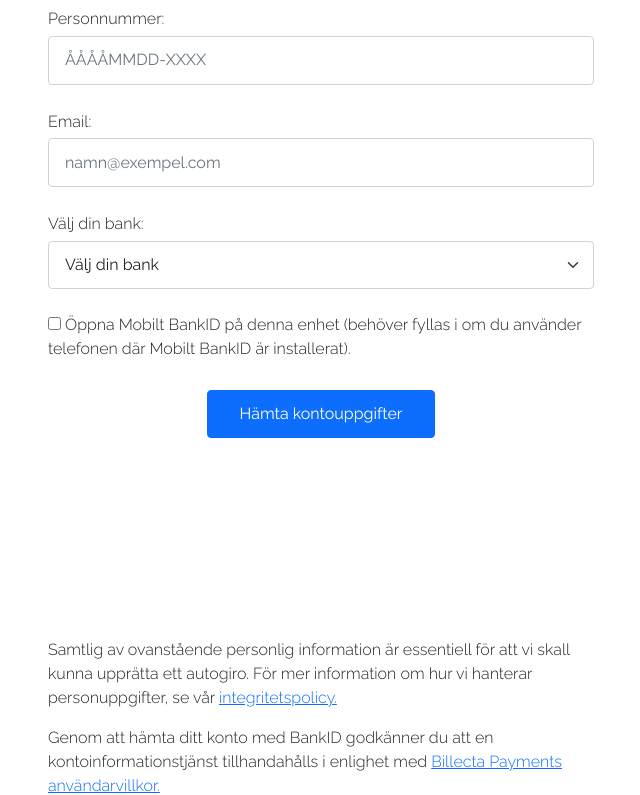
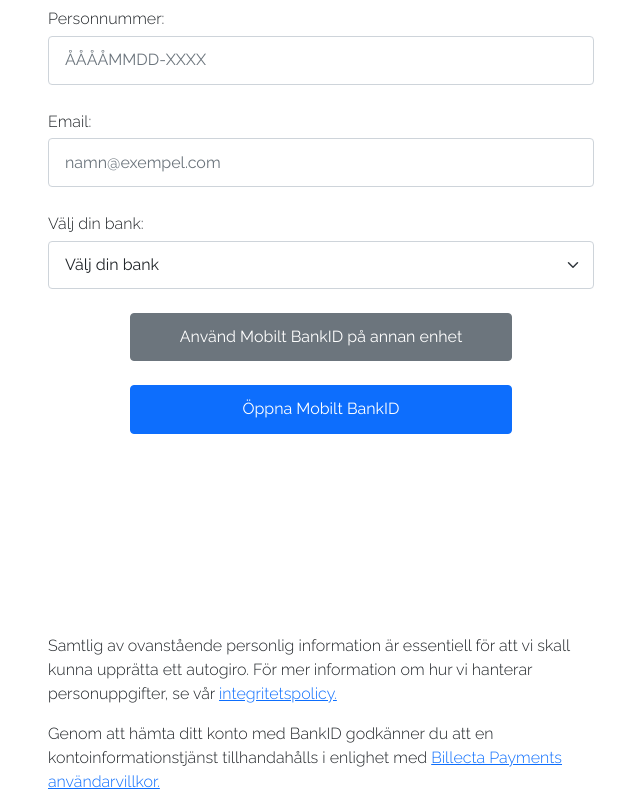
Before and after one commit to kevalane/wings-frontend, an Angular app: page / in a window 1280 px wide. Shown: the part 830-1625 px from the top of the page, without its empty margins (319-959 px from the left). Built offline with nearby package versions, Linux system fonts and the light colour scheme.

Commit message:
added functionality for forcing qr

```diff
--- a/src/app/donate/donate.component.css
+++ b/src/app/donate/donate.component.css
@@ -63,7 +63,7 @@ label {
 }
 
 .submitButton {
-    /* width: 100%; */
+    width: 70%;
     /* max-width: 400px; */
     padding: .7rem 2rem;
     display: block;
--- a/src/app/donate/donate.component.html
+++ b/src/app/donate/donate.component.html
@@ -13,7 +13,7 @@
                 <p>WINGS jobbar med att stärka den mentala hälsan hos ungdomar. Vår vision är att bli rikstäckande inom ämnet.
                 Tillsammans med dig tar vi ett steg närmare den visionen. Tillsammans med dig gör vi skillnad.
                 </p>
-                <form id="donateForm" [formGroup]="donateForm" (ngSubmit)="submit()">
+                <form id="donateForm" [formGroup]="donateForm">
                     <br>
                     <h4>1. Välj månadsbelopp</h4>
                     <div id="buttonList">
@@ -85,10 +85,11 @@
                         <div *ngIf="f.bank.errors.required">Du måste fylla i din bank.</div>
                     </div>
                     <br>
-                    <label><input type="checkbox" (change)="onCheckboxChange($event)"> Öppna Mobilt BankID på denna enhet (behöver fyllas i om du använder telefonen där Mobilt BankID är installerat).</label>
-                    <br><br>
-                    <button action="submit" class="btn btn-primary submitButton" [disabled]="disabled">
-                        Hämta kontouppgifter
+                    <button (click)="submit(true)" class="btn btn-secondary submitButton" [disabled]="disabled">Använd Mobilt BankID på annan enhet</button>
+                    <!-- <label><input type="checkbox" (change)="onCheckboxChange($event)"> Öppna Mobilt BankID på denna enhet (behöver fyllas i om du använder telefonen där Mobilt BankID är installerat).</label> -->
+                    <br>
+                    <button (click)="submit(false)" class="btn btn-primary submitButton" [disabled]="disabled">
+                        Öppna Mobilt BankID
                         <span *ngIf="loading" class="spinner-border spinner-border-sm" role="status" aria-hidden="true"></span>
                     </button>
                     <br><br>
--- a/src/app/donate/donate.component.ts
+++ b/src/app/donate/donate.component.ts
@@ -111,7 +111,13 @@ export class DonateComponent implements OnInit {
   }
 
   // Submit form
-  public submit(): void {
+  public submit(otherDevice: boolean): void {
+    if (otherDevice) {
+      this.openOnMobile = false;
+    } else {
+      this.openOnMobile = true;
+    }
+
     this.submitted = false;
     this.submitted = true;
     this.loading = true;
@@ -128,7 +134,8 @@ export class DonateComponent implements OnInit {
       this.donateForm.controls['amount'].value,
       this.donateForm.controls['ssn'].value,
       this.donateForm.controls['email'].value,
-      this.donateForm.controls['bank'].value).subscribe(data => {
+      this.donateForm.controls['bank'].value,
+      otherDevice).subscribe(data => {
         this.loading = false;
         if (data['success']) {
           this.disabled = true;
--- a/src/app/http.service.ts
+++ b/src/app/http.service.ts
@@ -26,8 +26,8 @@ export class HttpService {
   }
 
   // Post the bank info from autogiro form and return the bank info
-  public getBankInfo(_amount: number, _ssn: string, _email: string, _bank: string): Observable<any> {
-    return this.http.post(this.configUrl + this.autogiroUrl + 'getBankInfo', {amount: _amount, ssn: _ssn, email: _email, bank: _bank}, httpOptions).pipe(
+  public getBankInfo(_amount: number, _ssn: string, _email: string, _bank: string, _otherDevice: boolean): Observable<any> {
+    return this.http.post(this.configUrl + this.autogiroUrl + 'getBankInfo', {amount: _amount, ssn: _ssn, email: _email, bank: _bank, otherDevice: _otherDevice}, httpOptions).pipe(
       catchError(this.handleError)
     )
   }
```
